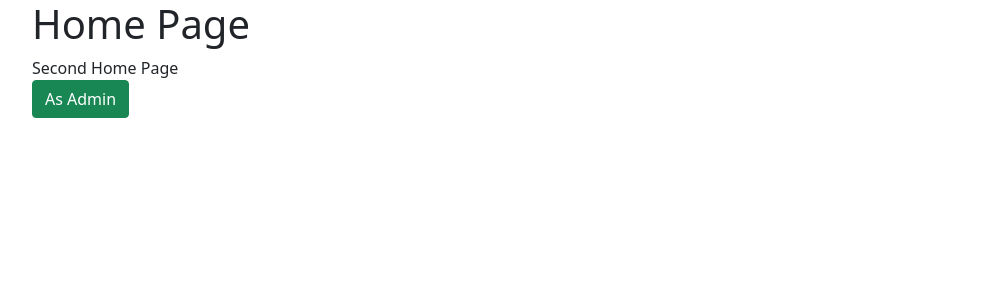
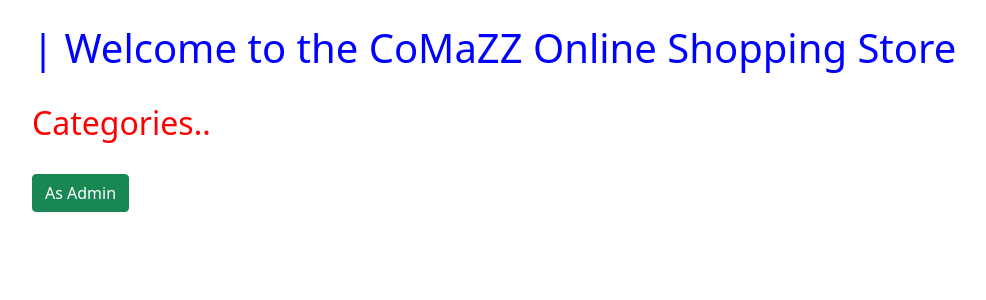
Before and after one commit to AshanManuka/E-Shop, a React (Create React App) app in the folder client/: page / in a window 1280 px wide. Shown: the top 300 px of the page, without its empty margins (50-1036 px from the left). Built offline with nearby package versions, Linux system fonts and the light colour scheme.

Commit message:
load data on react ui

```diff
--- a/client/src/App.js
+++ b/client/src/App.js
@@ -1,7 +1,7 @@
 import React, { Component } from 'react';
 import {BrowserRouter,Routes,Route} from 'react-router-dom';
 import Home from './components/Home';
-import AdminDashboard from './components/AdminDashboard';
+import UserDashboard from './components/UserDashboard';
 
 
 
@@ -10,11 +10,11 @@ export default class App extends Component {
     return (
          <BrowserRouter>
             <div className='container'>
-            <h1>Home Page</h1>
+
 
             <Routes>
             <Route path="/" exact Component={Home}></Route>
-            <Route path="/adminPage" exact Component={AdminDashboard}></Route>
+            <Route path="/userPage" exact Component={UserDashboard}></Route>
             </Routes>
 
 
--- a/client/src/components/Home.js
+++ b/client/src/components/Home.js
@@ -1,13 +1,28 @@
 import React, { Component } from 'react'
+import axios from 'axios';
 
 export default class Home extends Component {
+
   render() {
     return (
       <div>
-        Second Home Page
+        <br/>
+        <h1 style={{color:"blue"}}>| Welcome to the CoMaZZ Online Shopping Store</h1>
         <br/>
 
-        <button className='btn btn-success'><a href='/adminPage' style={{textDecoration: 'none', color: 'white'}}>As Admin</a></button>
+        <div className='leftDiv'>
+        <h2 style={{color:"red"}}>Categories..</h2>
+        <br/>
+
+        <div>
+
+    </div>
+
+        </div>
+
+
+
+        <button className='btn btn-success'><a href='/userPage' style={{textDecoration: 'none', color: 'white'}}>As Admin</a></button>
 
         </div>
 
--- a/client/src/components/adminDashboard.js
+++ b/client/src/components/adminDashboard.js
@@ -1,6 +1,6 @@
 import React, { Component } from 'react'
 
-export default class adminDashboard extends Component {
+export default class AdminDashboard extends Component {
   render() {
     return (
       <div>adminDashboard Opened </div>
--- a/client/src/components/userDashboard.js
+++ b/client/src/components/userDashboard.js
@@ -3,6 +3,7 @@ import axios from 'axios';
 
 
 export default class UserDashboard extends Component {
+
   constructor(props){
     super(props);
 
@@ -15,7 +16,6 @@ export default class UserDashboard extends Component {
   componentDidMount(){
     this.getAllCustomers();
   }
-
 
   getAllCustomers(){
     axios.get("http://localhost:8000/customer/getCustomer").then(res=>{
@@ -31,18 +31,18 @@ export default class UserDashboard extends Component {
 
   render() {
     return (
-      //code here to display
       <div>
-        {/* {this.state.customers.map(customer => {
-          <div>
-            <h1>Customer</h1>
-            <h5>customer.customerId</h5>
-            <h5>customer.customerName</h5>
-            <h5>customer.contactNumber</h5>
-            <h5>customer.address</h5>
-            <h5>________________________________</h5>
-          </div>
-        })} */}
+        {this.state.customers.map(customer => (
+        <div key={customer.customerId}> {/* Added a key prop */}
+          <h1>Customer</h1>
+          <h5>{customer.customerId}</h5> {/* Wrapped the variable in curly braces */}
+          <h5>{customer.customerName}</h5> {/* Wrapped the variable in curly braces */}
+          <h5>{customer.contactNumber}</h5> {/* Wrapped the variable in curly braces */}
+          <h5>{customer.address}</h5> {/* Wrapped the variable in curly braces */}
+          <h5>________________________________</h5>
+        </div>
+      ))}
+
       </div>
     )
   }
```
